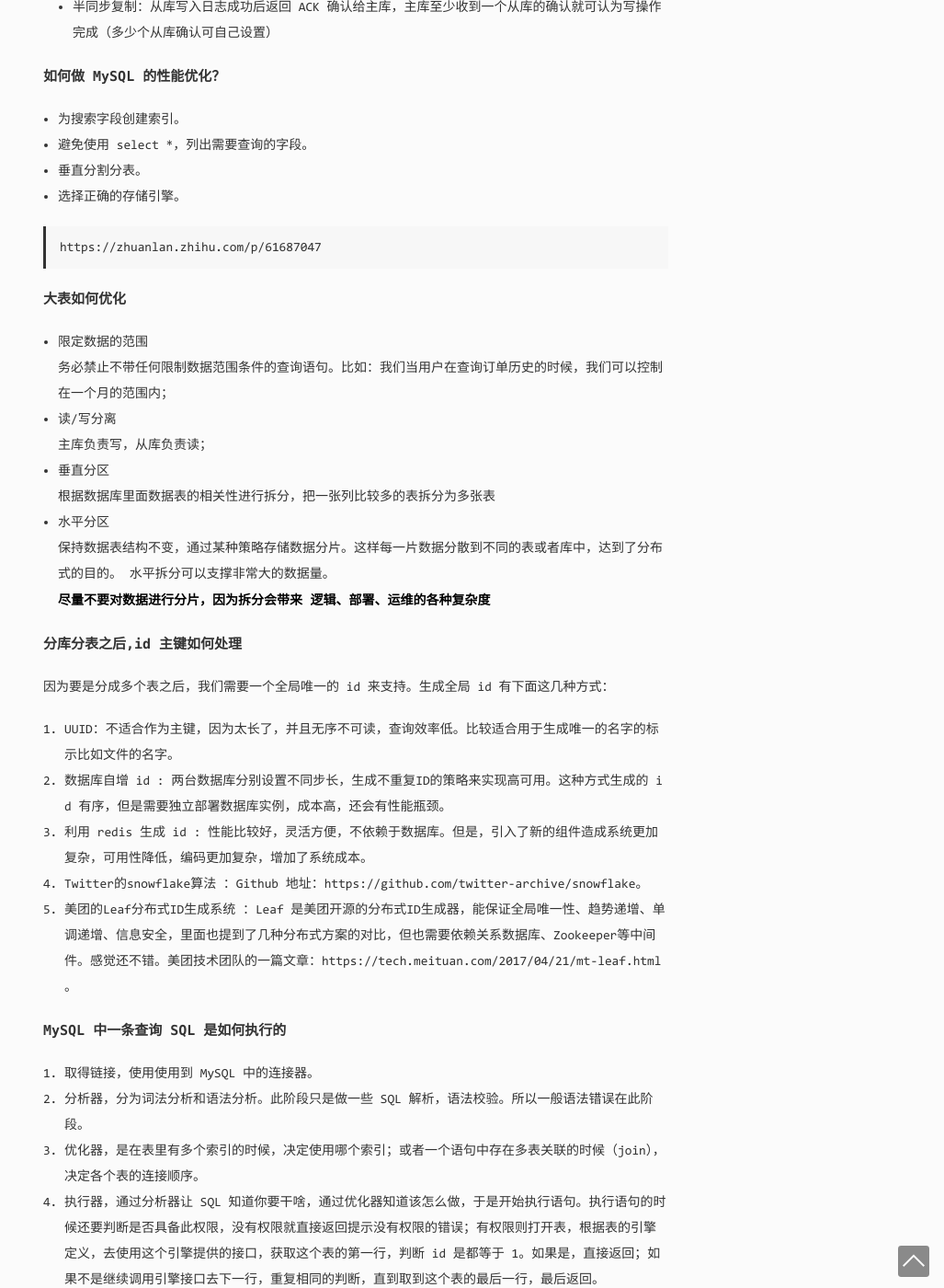
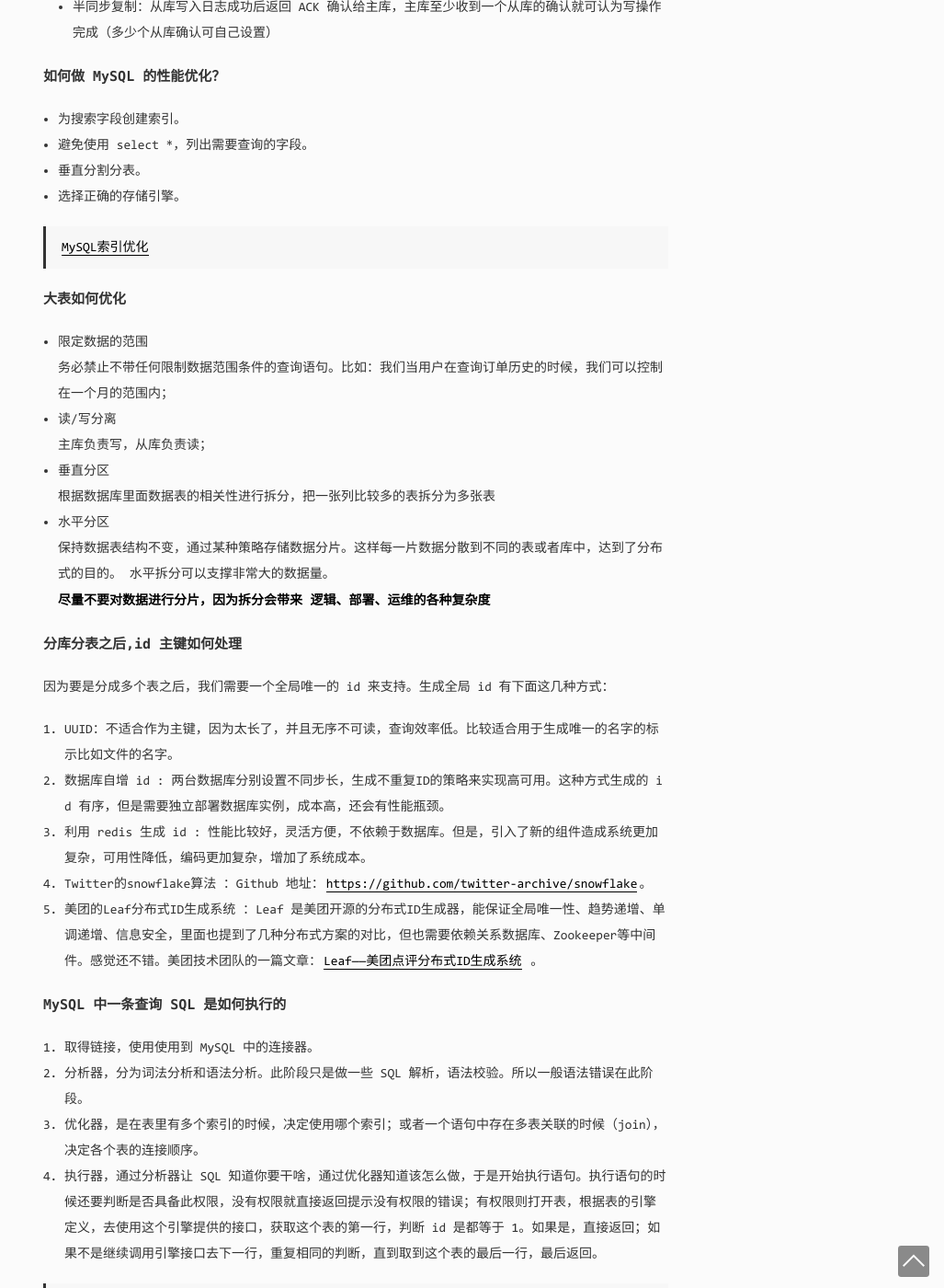
Before and after one commit to clnaga/clnaga.github.io, a Jekyll site: the page built from _posts/2021-06-24-MySQL.md, in a window 1280 px wide and 1400 px high, scrolled down 7432 px. Shown: the whole window at 92% size, without its empty margins (253-1280 px from the left). Built offline with Jekyll 4.4.1, drawn with Linux system fonts in a browser that asks for light colours; comment, search, counter and statistics services are not loaded; some of the changed text lies outside the part shown.

Commit message:
Update 2021-06-24-MySQL.md

```diff
--- a/_posts/2021-06-24-MySQL.md
+++ b/_posts/2021-06-24-MySQL.md
@@ -80,7 +80,7 @@ https://blog.csdn.net/weixin_39220472/article/details/81193617{:target="_blank"}
 + 全文索引：一经创建不可修改，只能删除重建
 
 > + [MySQL索引有哪些分类](https://segmentfault.com/a/1190000037683781){:target="_blank"}
-> + https://zhuanlan.zhihu.com/p/61687047{:target="_blank"}
+> + [MySQL索引优化](https://zhuanlan.zhihu.com/p/61687047){:target="_blank"}
 > + [面试官:谈谈你对mysql联合索引的认识](https://www.cnblogs.com/rjzheng/p/12557314.html){:target="_blank"}
 
 ### MySQL 聚簇索引和非聚簇索引区别
@@ -120,8 +120,8 @@ https://blog.csdn.net/weixin_39220472/article/details/81193617{:target="_blank"}
 
 补充：
 
-+ https://segmentfault.com/a/1190000019384980
-+ https://juejin.cn/post/6844903701480472590
++ [聊一下你对MySQL索引实现原理](https://segmentfault.com/a/1190000019384980){:target="_blank"}
++ [MySQL——索引实现原理](https://juejin.cn/post/6844903701480472590){:target="_blank"}
 
 ### 怎么验证 MySQL 的索引是否满足需求？
 
@@ -168,7 +168,7 @@ InnoDB 存储引擎在 REPEATABLE-READ（可重读），事务隔离级别下使
 + 不可重复读（前后多次读取，数据内容不一致）：事务A在执行读取操作，由整个事务A比较大，前后读取同一条数据需要经历很长的时间 。而在事务A第一次读取数据，比如此时读取了小明的年龄为20岁，事务B执行更改操作，将小明的年龄更改为30岁，此时事务A第二次读取到小明的年龄时，发现其年龄是30岁，和之前的数据不一样了，也就是数据不重复了，系统不可以读取到重复的数据，成为不可重复读。**（注重数据的内容，错误发生在 update，解决方法是加行级锁）**
 + 幻读（前后多次读取，数据总量不一致）：事务A在执行读取操作，需要两次统计数据的总量，前一次查询数据总量后，此时事务B执行了新增数据的操作并提交后，这个时候事务A读取的数据总量和之前统计的不一样，就像产生了幻觉一样，平白无故的多了几条数据，成为幻读。**（注重数据的数量，错误发生在 insert 和 delete，解决方法是加表级锁、临建锁）**
 
-> [快速理解脏读、不可重复读、幻读和MVCC - 云+社区- 腾讯云](https://cloud.tencent.com/developer/article/1450773)
+> [快速理解脏读、不可重复读、幻读和MVCC - 云+社区- 腾讯云](https://cloud.tencent.com/developer/article/1450773){:target="_blank"}
 
 ### 说一下 ACID 是什么？
 
@@ -208,7 +208,7 @@ MVCC 手段只适用于 MySQL 隔离级别中的读已提交和可重复读，
 
 通过以上总结，可知，MVCC 主要作用于事务性的，有行锁控制的数据库模型。
 
-> [快速理解脏读、不可重复读、幻读和MVCC - 云+社区- 腾讯云](https://cloud.tencent.com/developer/article/1450773)
+> [快速理解脏读、不可重复读、幻读和MVCC - 云+社区- 腾讯云](https://cloud.tencent.com/developer/article/1450773){:target="_blank"}
 
 ### MySQL 主从同步原理
 
@@ -237,7 +237,7 @@ MVCC 手段只适用于 MySQL 隔离级别中的读已提交和可重复读，
 - 垂直分割分表。
 - 选择正确的存储引擎。
 
-> https://zhuanlan.zhihu.com/p/61687047
+> [MySQL索引优化](https://zhuanlan.zhihu.com/p/61687047){:target="_blank"}
 
 ### 大表如何优化
 
@@ -266,8 +266,8 @@ MVCC 手段只适用于 MySQL 隔离级别中的读已提交和可重复读，
 1. UUID：不适合作为主键，因为太长了，并且无序不可读，查询效率低。比较适合用于生成唯一的名字的标示比如文件的名字。
 2. 数据库自增 id : 两台数据库分别设置不同步长，生成不重复ID的策略来实现高可用。这种方式生成的 id 有序，但是需要独立部署数据库实例，成本高，还会有性能瓶颈。
 3. 利用 redis 生成 id : 性能比较好，灵活方便，不依赖于数据库。但是，引入了新的组件造成系统更加复杂，可用性降低，编码更加复杂，增加了系统成本。
-4. Twitter的snowflake算法 ：Github 地址：https://github.com/twitter-archive/snowflake。
-5. 美团的Leaf分布式ID生成系统 ：Leaf 是美团开源的分布式ID生成器，能保证全局唯一性、趋势递增、单调递增、信息安全，里面也提到了几种分布式方案的对比，但也需要依赖关系数据库、Zookeeper等中间件。感觉还不错。美团技术团队的一篇文章：https://tech.meituan.com/2017/04/21/mt-leaf.html 。
+4. Twitter的snowflake算法 ：Github 地址：<https://github.com/twitter-archive/snowflake>{:target="_blank"}。
+5. 美团的Leaf分布式ID生成系统 ：Leaf 是美团开源的分布式ID生成器，能保证全局唯一性、趋势递增、单调递增、信息安全，里面也提到了几种分布式方案的对比，但也需要依赖关系数据库、Zookeeper等中间件。感觉还不错。美团技术团队的一篇文章：[Leaf——美团点评分布式ID生成系统](https://tech.meituan.com/2017/04/21/mt-leaf.html){:target="_blank"} 。
 
 ### MySQL 中一条查询 SQL 是如何执行的
 
@@ -278,5 +278,4 @@ MVCC 手段只适用于 MySQL 隔离级别中的读已提交和可重复读，
 
 > Reference:
 >
-> + https://mp.weixin.qq.com/s/BXSfeO1B_uaPy2tSdEvp-A
-> +
+> + <https://mp.weixin.qq.com/s/BXSfeO1B_uaPy2tSdEvp-A>{:target="_blank"}
```
Also changed, not shown: other parts of _posts/2021-06-24-MySQL.md (+1 -1 lines).
